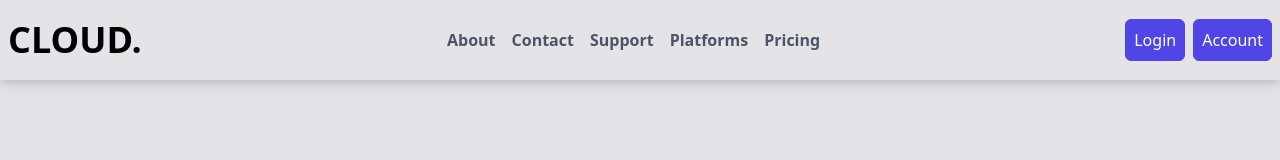
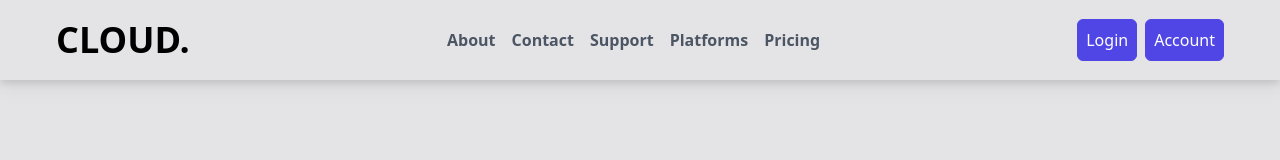
Before and after one commit to HermesZum/React-Tailwind-Cloud-Management, a React (Create React App) app in the folder cloud-management/: page / in a window 1280 px wide. Shown: the top 160 px of the page. Built offline with nearby package versions, Linux system fonts and the light colour scheme; the HTML template or start-up script is replaced by a standard one.

Commit message:
Fixed navbar padding.

```diff
--- a/cloud-management/src/index.css
+++ b/cloud-management/src/index.css
@@ -11,7 +11,7 @@ header {
 }
 
 nav {
-    @apply px-2 flex flex-row justify-between items-center w-full h-full;
+    @apply py-2 px-6 flex flex-row justify-between items-center w-full h-full md:px-14;
 }
 
 button {
```
